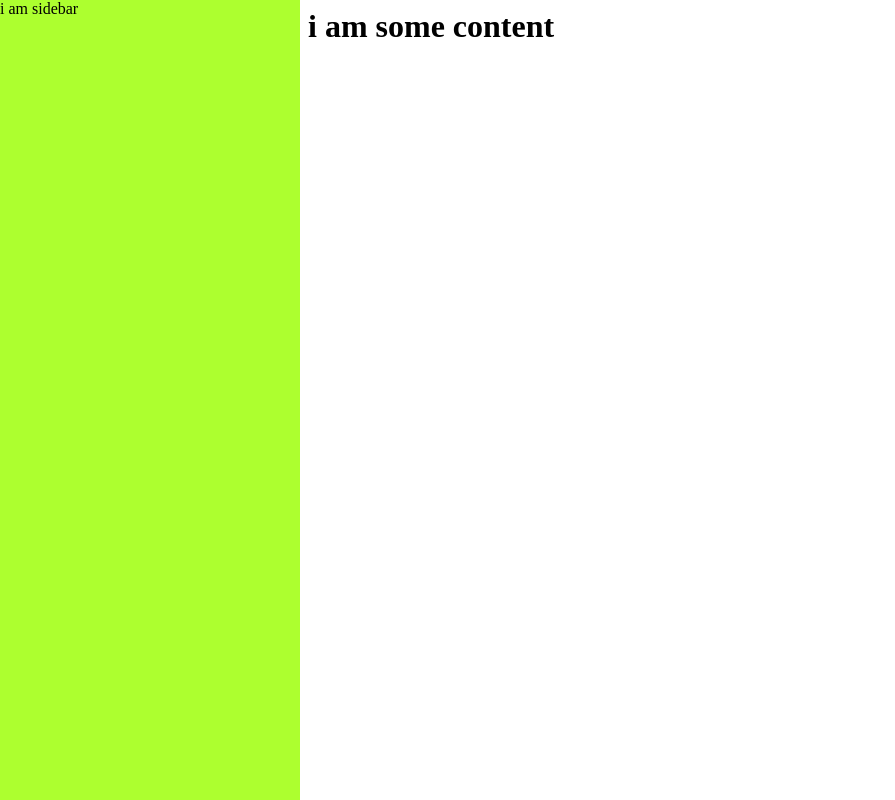
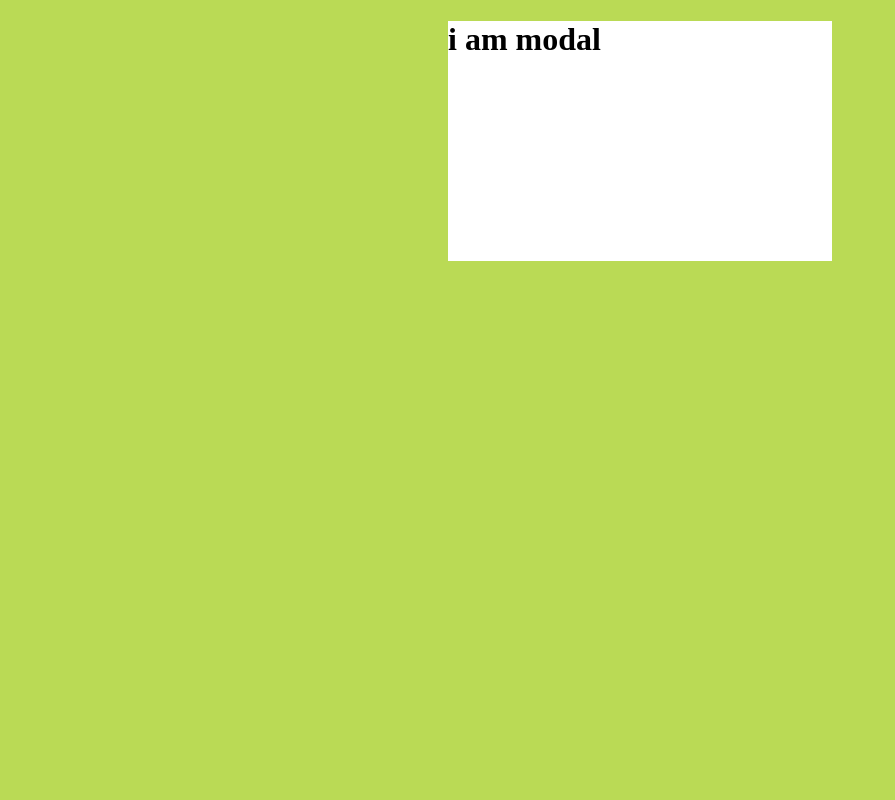
Before and after one commit to allexib/StephenGriderStreamsClient, a plain HTML site: page public/modal.html in a window 1280 px wide. Shown: the whole page, without its empty margins (0-895 px from the left). Drawn offline with Linux system fonts and the light colour scheme.

Commit message:
2\13 367 More on Using Portals

```diff
--- a/public/modal.html
+++ b/public/modal.html
@@ -12,10 +12,36 @@
         .content {
             margin-left: 300px;
         }
+
+        .modal-body {
+            background-color: white;
+            margin: auto;
+            height: 30%;
+            width: 30%;
+        }
+
+        .modal {
+            height: 100%;
+            width: 100%;
+            position: fixed;
+            background-color: #bada55;
+            left: 0;
+            top: 0;
+            z-index: 10;
+        }
+
+        .positioned {
+            position: relative;
+            z-index: 0;
+        }
     </style>
 </head>
 
 <body>
+<div class="modal">
+    <div class="modal-body"> <h1>i am modal</h1> </div>
+</div>
+<div class="positioned">kfh43j </div>
 <div class="sidebar">i am sidebar</div>
 <div class="content"><h1>i am some content</h1></div>
 </body>
```
